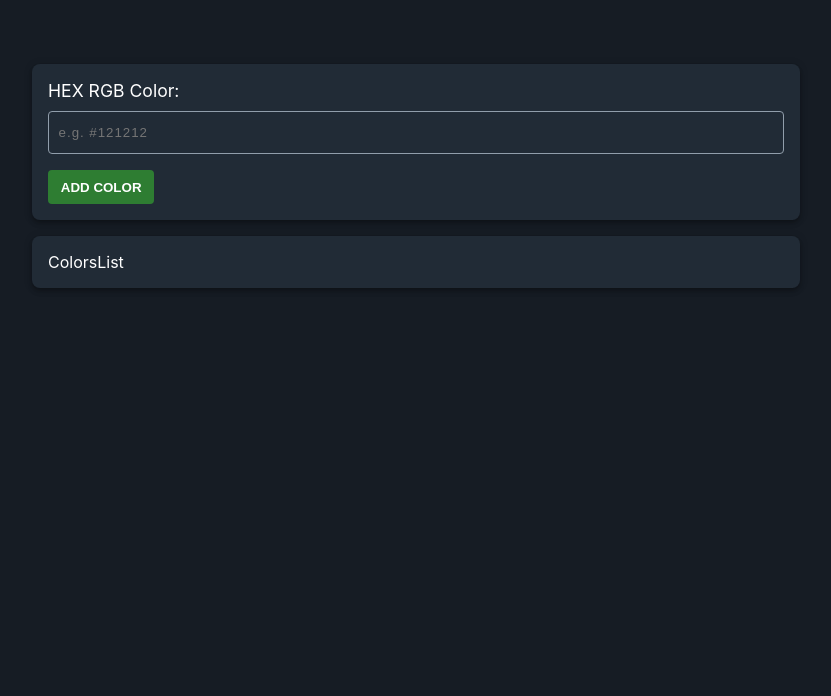
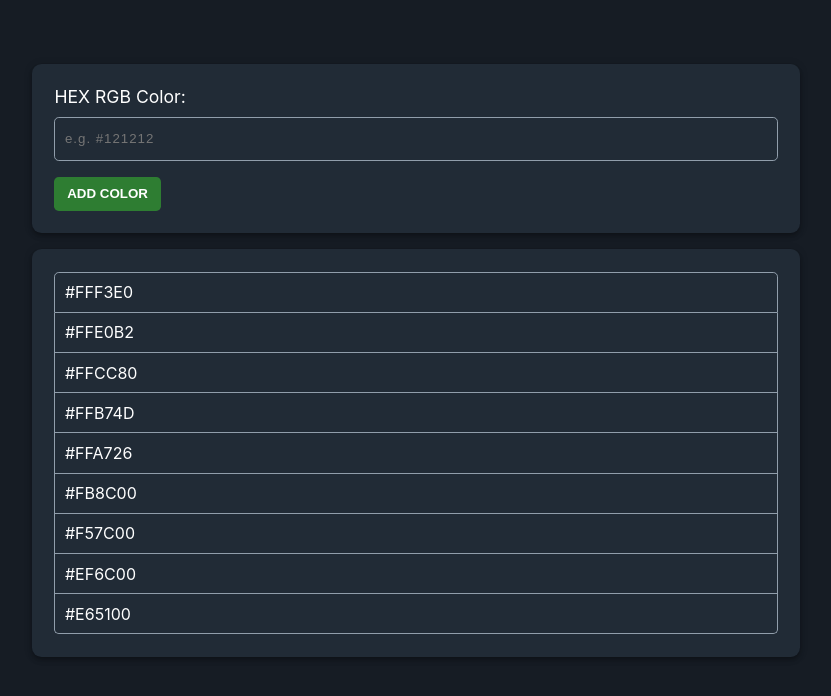
Before and after one commit to biongoo/colors-app, a React (Create React App) app: page / in a window 1280 px wide. Shown: the top 696 px of the page, without its empty margins (224-1055 px from the left). Built offline with nearby package versions, Linux system fonts and the light colour scheme; the HTML template or start-up script is replaced by a standard one.

Commit message:
done displaying list

```diff
--- a/src/App.tsx
+++ b/src/App.tsx
@@ -1,12 +1,25 @@
+import Color from './types/Color';
+import classes from './App.module.scss';
 import AddColor from './components/Colors/AddColor';
 import ColorsList from './components/Colors/ColorsList';
-import classes from './App.module.scss';
+
+const predefinedColors: Color[] = [
+  { id: 1, type: 'prepared', value: '#ffe0b2' },
+  { id: 2, type: 'prepared', value: '#e65100' },
+  { id: 3, type: 'prepared', value: '#ffcc80' },
+  { id: 4, type: 'prepared', value: '#ffb74d' },
+  { id: 5, type: 'prepared', value: '#fb8c00' },
+  { id: 6, type: 'prepared', value: '#ffa726' },
+  { id: 7, type: 'prepared', value: '#f57c00' },
+  { id: 8, type: 'prepared', value: '#fff3e0' },
+  { id: 9, type: 'prepared', value: '#ef6c00' },
+];
 
 const App = () => {
   return (
     <div className={classes.app}>
       <AddColor />
-      <ColorsList />
+      <ColorsList predefinedColors={predefinedColors} />
     </div>
   );
 };
--- a/src/components/Colors/AddColor.tsx
+++ b/src/components/Colors/AddColor.tsx
@@ -54,8 +54,9 @@ const AddColor = () => {
     const colorsParsed = localStorage.getItem('colors');
     const colors: Color[] = colorsParsed ? JSON.parse(colorsParsed) : [];
 
-    colors.push({ type: 'added', value: color.value });
+    colors.push({ id: Math.random(), type: 'added', value: color.value });
     localStorage.setItem('colors', JSON.stringify(colors));
+    window.dispatchEvent(new Event('storage'));
   };
 
   const changeColorHandler = (event: React.ChangeEvent<HTMLInputElement>) => {
@@ -75,9 +76,10 @@ const AddColor = () => {
     }
   };
 
-  const error = color.error
-    ? 'Invalid value! Should be like "#1212ab" or "#FFF"'
-    : '';
+  const error =
+    color.error && color.touched
+      ? 'Invalid value! Should be like "#1212ab" or "#FFF"'
+      : '';
 
   return (
     <Box>
--- /dev/null
+++ b/src/components/Colors/ColorList.module.scss
@@ -0,0 +1,27 @@
+@import '../../variables.scss';
+
+.list {
+  margin: 0;
+  padding: 0;
+  list-style: none;
+
+  & li {
+    padding: 0.6rem;
+
+    &:first-child {
+      border: 1px solid $border-color;
+      border-top-left-radius: $border-radius;
+      border-top-right-radius: $border-radius;
+    }
+
+    &:not(:first-child) {
+      border: 1px solid $border-color;
+      border-top: none;
+    }
+
+    &:last-child {
+      border-bottom-left-radius: $border-radius;
+      border-bottom-right-radius: $border-radius;
+    }
+  }
+}
--- a/src/components/Colors/ColorsList.tsx
+++ b/src/components/Colors/ColorsList.tsx
@@ -1,9 +1,67 @@
-import React from 'react';
+import React, { useState, useEffect } from 'react';
 
 import Box from '../UI/Box';
+import Color from '../../types/Color';
+import classes from './ColorList.module.scss';
 
-const ColorsList = () => {
-  return <Box>ColorsList</Box>;
+type Props = {
+  predefinedColors: Color[];
+};
+
+const convertShortHex = (hex: string) => {
+  return hex.length === 4
+    ? '#' +
+        hex
+          .slice(1)
+          .split('')
+          .map((xx) => xx + xx)
+          .join('')
+    : hex;
+};
+
+const compareColors = (a: Color, b: Color) => {
+  const longA = convertShortHex(a.value);
+  const longB = convertShortHex(b.value);
+
+  return longA < longB ? 1 : longA > longB ? -1 : 0;
+};
+
+const ColorsList: React.FC<Props> = ({ predefinedColors }) => {
+  const [colors, setColors] = useState<Color[]>([]);
+
+  useEffect(() => {
+    const updateColors = () => {
+      const colorsParsed = localStorage.getItem('colors');
+      const colors: Color[] = colorsParsed ? JSON.parse(colorsParsed) : [];
+
+      setColors(colors);
+    };
+
+    updateColors();
+    window.addEventListener('storage', updateColors);
+
+    return () => {
+      window.removeEventListener('storage', updateColors);
+    };
+  }, []);
+
+  const concatedColors = colors
+    .concat(predefinedColors)
+    .map((i) => ({ ...i, value: i.value.toUpperCase() }));
+
+  concatedColors.sort(compareColors);
+
+  console.log(concatedColors, Math.random());
+
+  return (
+    <Box>
+      <ul className={classes.list}>
+        {concatedColors.map((item) => {
+          return <li key={item.id}>{item.value}</li>;
+        })}
+      </ul>
+    </Box>
+  );
 };
 
 export default ColorsList;
--- a/src/components/UI/Box.module.scss
+++ b/src/components/UI/Box.module.scss
@@ -2,8 +2,8 @@
 
 .box {
   margin: 1rem;
-  padding: 1rem;
-  border-radius: 8px;
+  padding: 1.4rem;
+  border-radius: 2 * $border-radius;
   background-color: $primary-bg-color;
   box-shadow: $box-shadow;
 }
--- a/src/components/UI/Button.module.scss
+++ b/src/components/UI/Button.module.scss
@@ -8,8 +8,7 @@
   color: $primary-color;
   text-transform: uppercase;
   font-weight: bold;
-  border-radius: 4px;
-  transition: transform 2s;
+  border-radius: $border-radius;
 
   &:hover {
     background-color: $success-hover-color;
--- a/src/components/UI/Input.module.scss
+++ b/src/components/UI/Input.module.scss
@@ -15,7 +15,7 @@
     outline: none;
     background-color: $primary-bg-color;
     border: 1px solid $border-color;
-    border-radius: 4px;
+    border-radius: $border-radius;
     padding: 1em 0.6rem;
     width: 100%;
     letter-spacing: 0.06rem;
--- a/src/types/Color.ts
+++ b/src/types/Color.ts
@@ -1,4 +1,5 @@
 type Color = {
+  id: number;
   type: 'added' | 'prepared';
   value: string;
 };
--- a/src/variables.scss
+++ b/src/variables.scss
@@ -9,6 +9,7 @@ $primary-bg-color: #212b36;
 $secondary-bg-color: #161c24;
 
 $border-color: #919eab;
+$border-radius: 0.3rem;
 $box-shadow: rgb(0 0 0 / 20%) 0px 2px 4px -1px, rgb(0 0 0 / 14%) 0px 4px 5px 0px,
   rgb(0 0 0 / 12%) 0px 1px 10px 0px;
 
```
